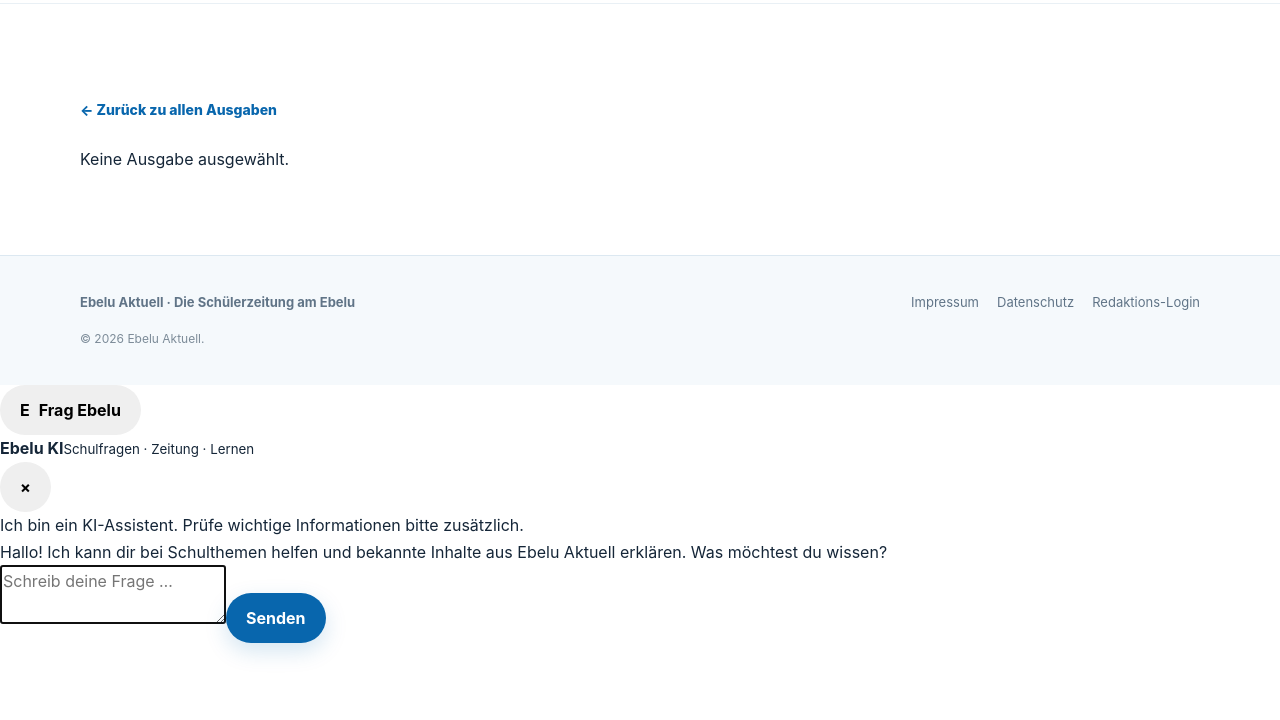
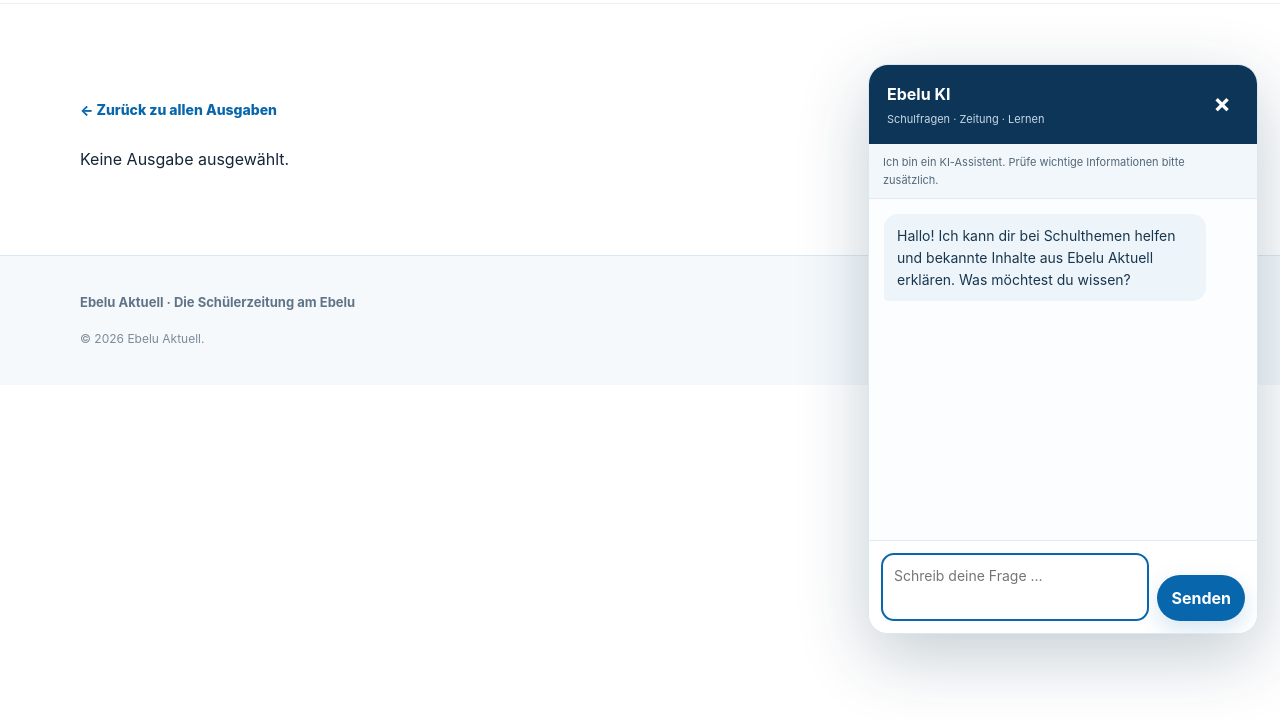
Before and after one commit to LordLOLQDH/Ebelu-Aktuell, a plain HTML site: page ausgabe.html in a window 1280 px wide. Both pictures are taken after a click on the button "Ebelu KI-Assistent öffnen". Shown: the part 80-800 px from the top of the page. Drawn offline with Linux system fonts and the light colour scheme.

Commit message:
Style floating Ebelu AI assistant

```diff
--- a/assets/site.css
+++ b/assets/site.css
@@ -50,3 +50,16 @@
 .pdf-first-page{display:block;width:100%;height:auto;object-fit:contain;background:#fff;box-shadow:0 2px 12px rgba(20,45,70,.12)}
 .published-issue-cover .pdf-first-page{max-height:230px}
 .issue-detail-cover .pdf-first-page{max-height:520px}
+
+/* Floating Ebelu AI assistant */
+#ebelu-ai-launcher{position:fixed;right:22px;bottom:22px;z-index:80;border:0;border-radius:999px;background:#0866ad;color:#fff;padding:11px 18px 11px 11px;box-shadow:0 10px 32px rgba(8,58,96,.28);display:flex;align-items:center;gap:10px;font-weight:800}
+#ebelu-ai-launcher[hidden]{display:none}.ebelu-ai-mark{width:34px;height:34px;border-radius:50%;display:grid;place-items:center;background:#fff;color:#0866ad;font-family:Georgia,serif;font-size:20px}
+.ebelu-ai-panel{position:fixed;right:22px;bottom:86px;z-index:81;width:min(390px,calc(100vw - 28px));height:min(570px,calc(100dvh - 115px));background:#fff;border:1px solid #dce8f1;border-radius:20px;box-shadow:0 22px 70px rgba(10,44,70,.24);display:flex;flex-direction:column;overflow:hidden}
+.ebelu-ai-panel[hidden]{display:none}.ebelu-ai-head{display:flex;justify-content:space-between;align-items:center;padding:16px 18px;background:#0d3557;color:#fff}
+.ebelu-ai-head strong,.ebelu-ai-head small{display:block}.ebelu-ai-head small{font-size:11px;color:#c7d9e7;margin-top:2px}.ebelu-ai-close{background:transparent;color:#fff;padding:2px 8px;font-size:26px}
+.ebelu-ai-notice{padding:9px 14px;background:#f1f7fb;color:#536779;font-size:11px;border-bottom:1px solid #e0eaf2}
+.ebelu-ai-messages{flex:1;overflow:auto;padding:15px;display:flex;flex-direction:column;gap:10px;background:#fbfdff}
+.ebelu-ai-bubble{max-width:90%;padding:11px 13px;border-radius:14px;font-size:14px;line-height:1.55;white-space:pre-wrap;overflow-wrap:anywhere}
+.ebelu-ai-bubble.bot{align-self:flex-start;background:#edf5fb;color:#18364e;border-bottom-left-radius:4px}.ebelu-ai-bubble.user{align-self:flex-end;background:#0866ad;color:#fff;border-bottom-right-radius:4px}
+.ebelu-ai-form{display:flex;gap:8px;padding:12px;border-top:1px solid #e0eaf2;background:#fff;align-items:flex-end}.ebelu-ai-form textarea{resize:none;min-width:0;flex:1;border:1px solid #d7e3ec;border-radius:12px;padding:10px 12px;outline-color:#0866ad;font-size:14px}.ebelu-ai-form button{padding:10px 14px;white-space:nowrap}
+@media(max-width:520px){#ebelu-ai-launcher{right:14px;bottom:14px}.ebelu-ai-panel{right:10px;bottom:75px;width:calc(100vw - 20px);height:min(560px,calc(100dvh - 90px))}}
```
